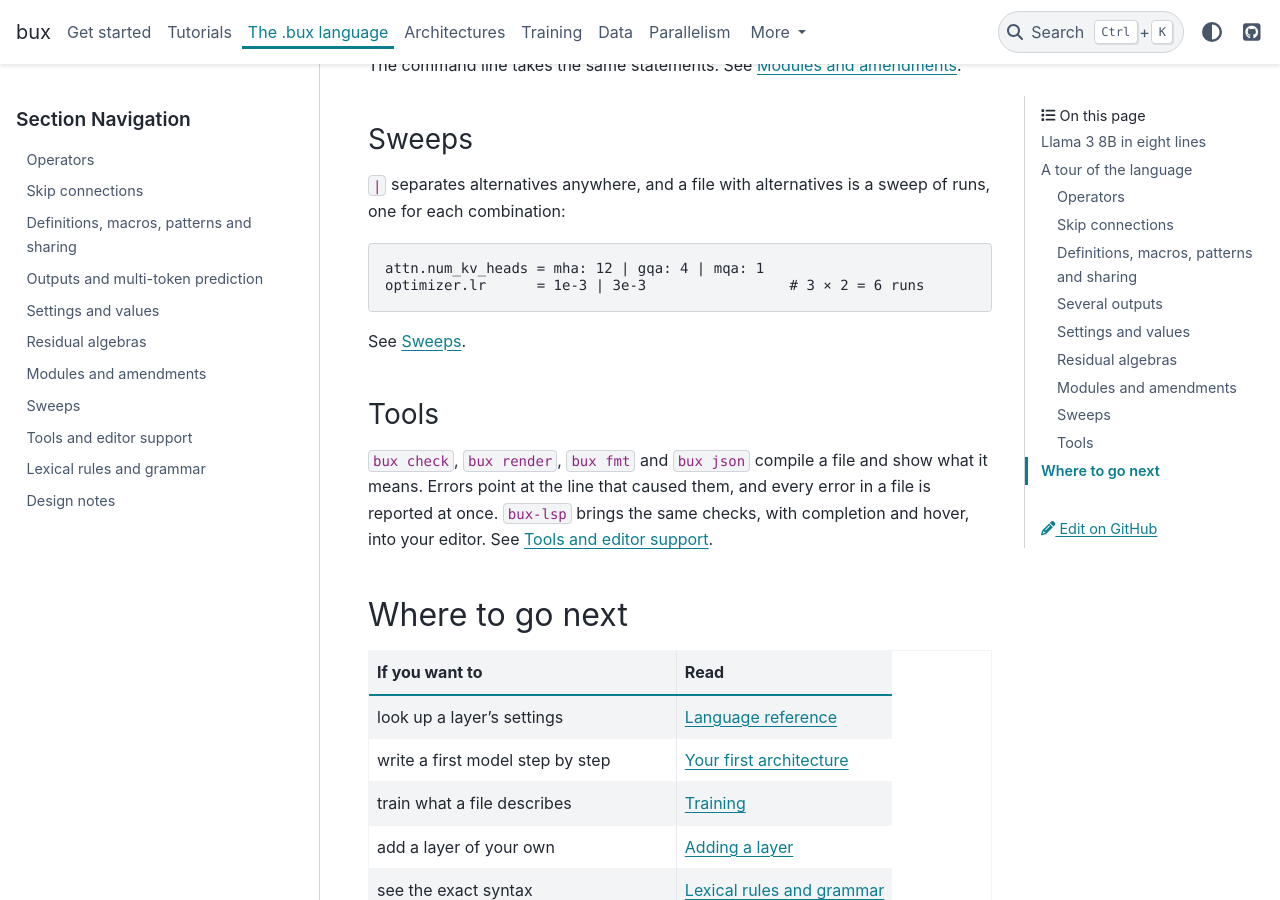
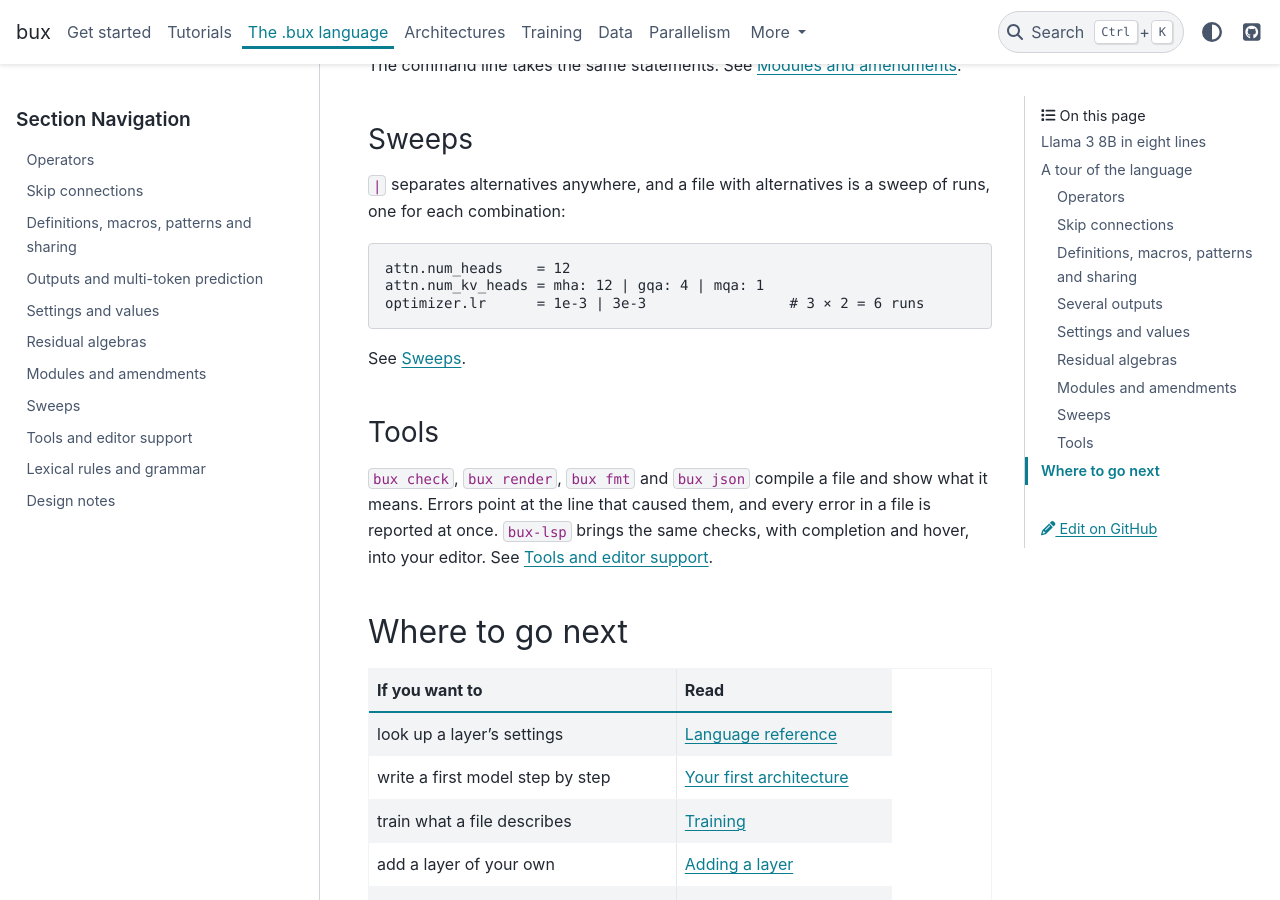
Before and after one commit to pilot7747/bux, a Sphinx documentation site: the page built from docs/language/index.md, in a window 1280 px wide and 900 px high, scrolled down 2863 px. Built offline with Sphinx 7.4.7 and the PyData theme 0.15.4, drawn with Linux system fonts in a browser that asks for light colours.

Commit message:
Docs: the README's and the language guide's ablation set attn.num_heads = 12, so that mha: 12 is multi-head attention, as attention_ablation.bux has it
Co-Authored-By: Claude Opus 5.5 <noreply@anthropic.com>

````diff
--- a/docs/language/index.md
+++ b/docs/language/index.md
@@ -121,6 +121,7 @@ The command line takes the same statements. See [Modules and amendments](modules
 runs, one for each combination:
 
 ```bux
+attn.num_heads    = 12
 attn.num_kv_heads = mha: 12 | gqa: 4 | mqa: 1
 optimizer.lr      = 1e-3 | 3e-3                 # 3 × 2 = 6 runs
 ```
````
Also changed, not shown: README.md (+2 -1 lines).
